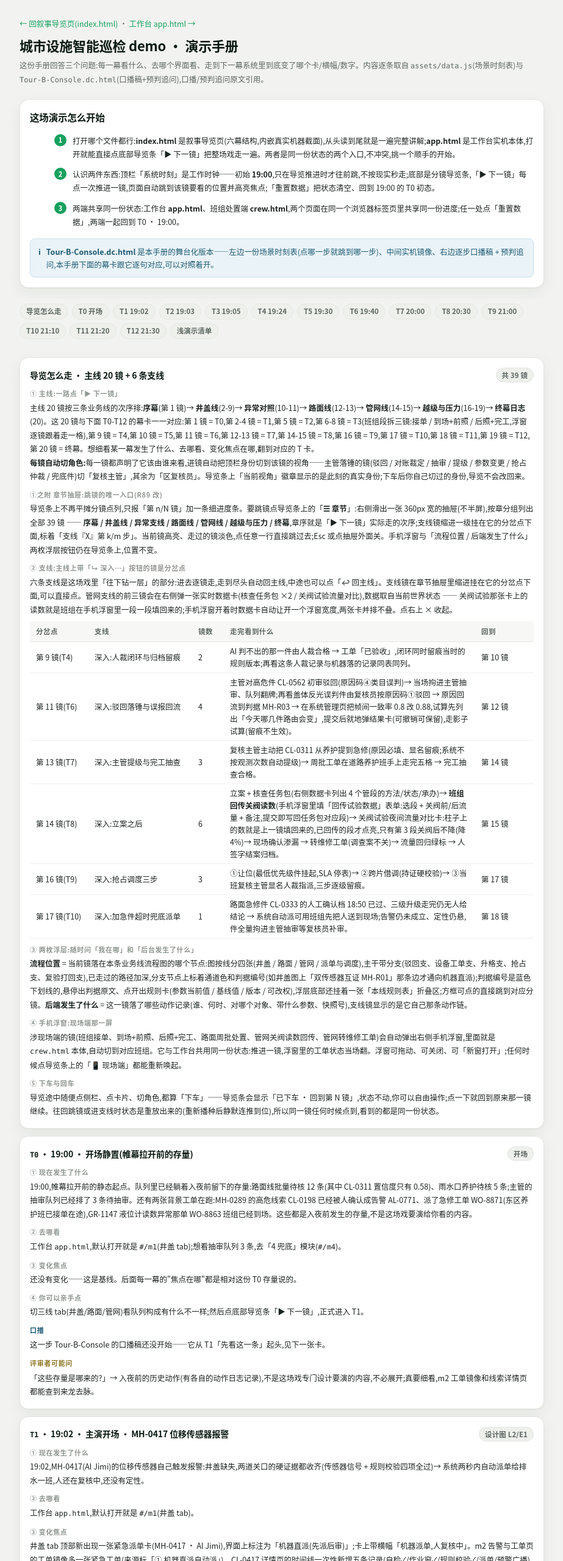
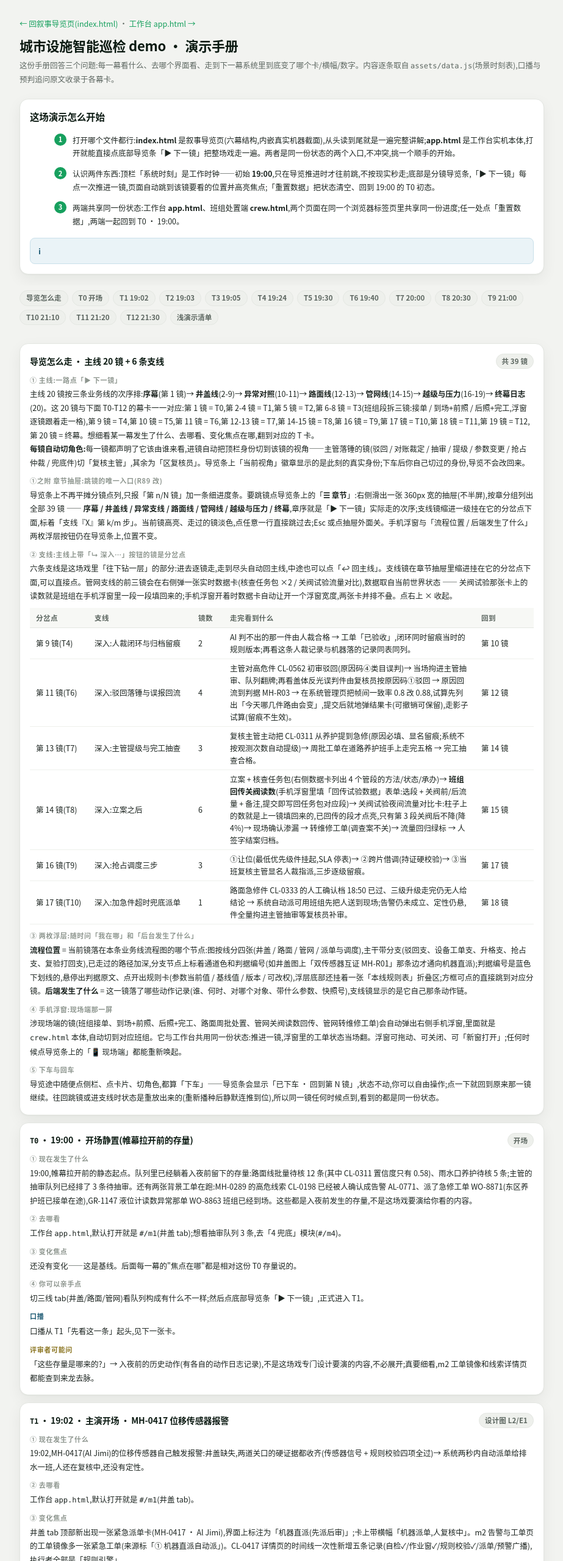
Before and after one commit to donjuangao/city-inspection-demo, a plain HTML site: page manual.html in a window 1280 px wide. Shown: the top 2560 px of the page at 61% size, without its empty margins (178-1101 px from the left). Drawn offline with Linux system fonts and the light colour scheme.

Commit message:
R96b:退役页可达面收净——README 入口表只留 Tour-C;manual 四处 Tour-B 引导语改写(口播稿已内收,不再邀请打开退役页)

```diff
--- a/manual.html
+++ b/manual.html
@@ -33,7 +33,7 @@
 
   <p class="lead" style="margin-bottom:6px"><a href="index.html">← 回叙事导览页(index.html)</a> · <a href="app.html">工作台 app.html →</a></p>
   <h1 class="ttl">城市设施智能巡检 demo · 演示手册</h1>
-  <p class="lead">这份手册回答三个问题:每一幕看什么、去哪个界面看、走到下一幕系统里到底变了哪个卡/横幅/数字。内容逐条取自 <span class="mono">assets/data.js</span>(场景时刻表)与 <span class="mono">Tour-B-Console.dc.html</span>(口播稿+预判追问),口播/预判追问原文引用。</p>
+  <p class="lead">这份手册回答三个问题:每一幕看什么、去哪个界面看、走到下一幕系统里到底变了哪个卡/横幅/数字。内容逐条取自 <span class="mono">assets/data.js</span>(场景时刻表),口播与预判追问原文收录于各幕卡。</p>
 
   <!-- ============ 头部:这场演示怎么开始 ============ -->
   <div class="card">
@@ -45,7 +45,6 @@
     </ol>
     <div class="banner banner-info" style="margin-top:14px;margin-bottom:0">
       <span class="banner-ico">i</span>
-      <span><b>Tour-B-Console.dc.html</b> 是本手册的舞台化版本——左边一份场景时刻表(点哪一步就跳到哪一步)、中间实机镜像、右边逐步口播稿 + 预判追问,本手册下面的幕卡跟它逐句对应,可以对照着开。</span>
     </div>
   </div>
 
@@ -117,7 +116,7 @@
         <p>还没有变化——这是基线。后面每一幕的"焦点在哪"都是相对这份 T0 存量说的。</p></div>
       <div><div class="lbl">④ 你可以亲手点</div>
         <p>切三线 tab(井盖/路面/管网)看队列构成有什么不一样;然后点底部导览条「▶ 下一镜」,正式进入 T1。</p></div>
-      <div class="say"><b>口播</b><p>这一步 Tour-B-Console 的口播稿还没开始——它从 T1「先看这一条」起头,见下一张卡。</p></div>
+      <div class="say"><b>口播</b><p>口播从 T1「先看这一条」起头,见下一张卡。</p></div>
       <div class="ask"><b>评审者可能问</b><p>「这些存量是哪来的?」→ 入夜前的历史动作(有各自的动作日志记录),不是这场戏专门设计要演的内容,不必展开;真要细看,m2 工单镜像和线索详情页都能查到来龙去脉。</p></div>
     </div>
   </div>
@@ -172,7 +171,7 @@
       <div><div class="lbl">① 现在发生了什么</div>
         <p>19:05,排水一班在班组端走完接单→导航到场→修复前/后双照回传→完工提交这一条链路;拒单/受阻/安全上报/现场上报几个按钮和它同屏,但这一步没被点。</p></div>
       <div><div class="lbl">② 去哪看</div>
-        <p>班组处置端 <span class="mono">crew.html</span>(Tour-B 里以手机镜像形式嵌在右侧;自己开一个标签页也一样)。</p></div>
+        <p>班组处置端 <span class="mono">crew.html</span>(自己开一个标签页打开即可)。</p></div>
       <div><div class="lbl">③ 变化焦点</div>
         <p>crew.html 上那张工单卡的状态一路从「已派工」滚到「已到场」再到「已完工」;卡上会出现「修复前」「修复后」两张缩略图证据。</p></div>
       <div><div class="lbl">④ 你可以亲手点</div>
```
Also changed, not shown: 1 other file.
